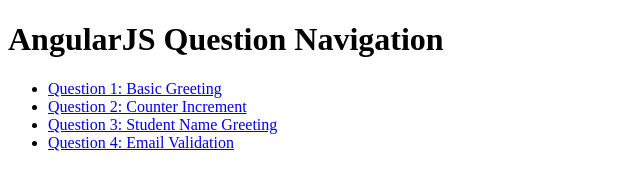
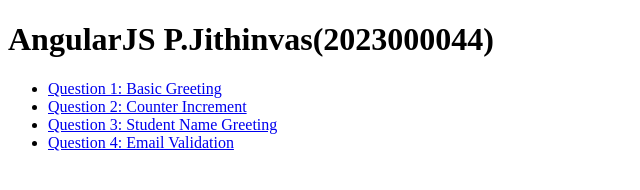
Before and after one commit to Jithin13718/assignment-12, a plain HTML site: page index.html in a window 1280 px wide. Shown: the whole page, without its empty margins (0-640 px from the left). Drawn offline with Linux system fonts and the light colour scheme.

Commit message:
Update index.html

```diff
--- a/index.html
+++ b/index.html
@@ -3,10 +3,10 @@
 <head>
     <meta charset="UTF-8" />
     <meta name="viewport" content="width=device-width, initial-scale=1.0" />
-    <title>AngularJS P.Jithinvas(2023000044)</title>
+    <title>AngularJS</title>
 </head>
 <body>
-    <h1>AngularJS Question Navigation</h1>
+    <h1>AngularJS P.Jithinvas(2023000044)</h1>
     <ul>
         <li><a href="question1.html">Question 1: Basic Greeting</a></li>
         <li><a href="question2.html">Question 2: Counter Increment</a></li>
```
